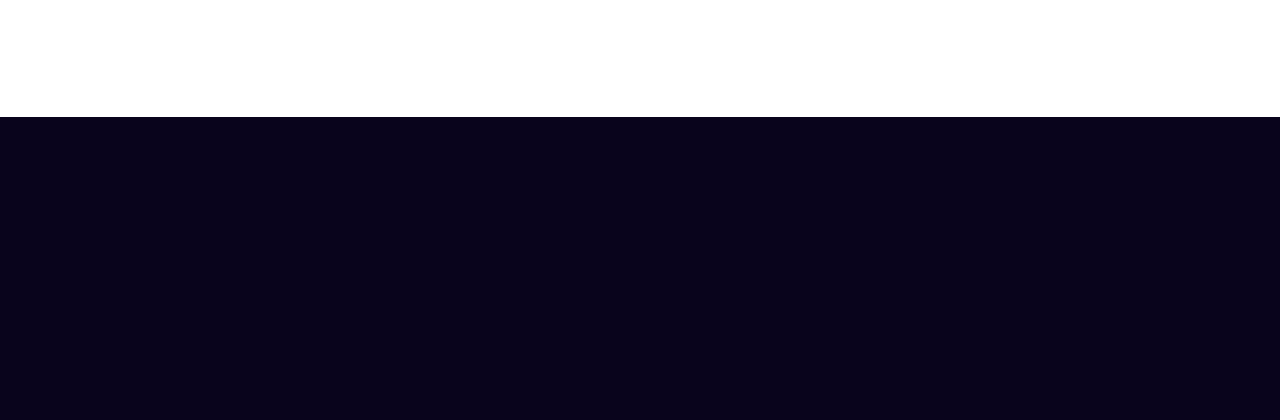
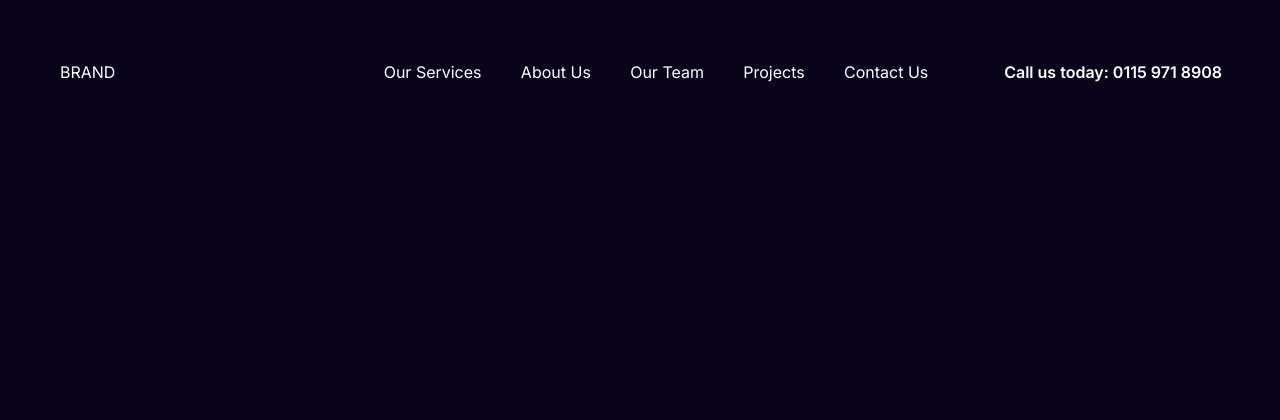
Before and after one commit to LewisCM14/point_construction, a Django app: page / in a window 1280 px wide. Shown: the top 420 px of the page. Run offline with Django 3.2, Linux system fonts and the light colour scheme.

Commit message:
add desktop header boilerplate

```diff
--- /dev/null
+++ b/static/css/desktop-header.css
@@ -0,0 +1,31 @@
+.main-header-inner {
+    padding-top: 60px;
+}
+
+.main-nav {
+    display: inline;
+}
+
+.main-nav li {
+    display: inline;
+}
+
+.brand-container {
+    padding-left: 60px;
+}
+
+.contact-container {
+    text-align: right;
+    padding-right: 58px;
+}
+
+.main-nav-link {
+    font-size: 16px;
+    line-height: 19px;
+    font-weight: 400;
+    color: #ffffff;
+}
+
+.main-nav-link:hover {
+    color: #FFED00;
+}
--- a/static/css/header.css
+++ b/static/css/header.css
@@ -10,4 +10,8 @@
     header {
         height: 844px;
     }
+
+    .main-header-outer {
+        height: 52px;
+    }
 }
--- a/static/css/hero.css
+++ b/static/css/hero.css
@@ -29,10 +29,6 @@
 }
 
 @media screen and (max-width: 767px) {
-    .main-header-outer {
-        height: 52px;
-    }
-
     .hero-outer {
         height: 792px;
         padding-top: 287px;
--- /dev/null
+++ b/templates/includes/desktop-header.html
@@ -0,0 +1,61 @@
+{% load static %} {% block extra_css %}
+<link rel="stylesheet" href="{% static 'css/header.css' %}" />
+<link rel="stylesheet" href="{% static 'css/desktop-header.css' %}" />
+{% endblock %}
+
+<div class="container-fluid white-text">
+    <div class="row">
+        <div class="col-3 brand-container">
+            <p>BRAND</p>
+        </div>
+        <div class="col-6 nav-container">
+            <nav>
+                <ul class="main-nav d-flex justify-content-around">
+                    <li>
+                        <a
+                            href="#"
+                            aria-label="navigate to our services page"
+                            class="main-nav-link"
+                            >Our Services</a
+                        >
+                    </li>
+                    <li>
+                        <a
+                            href="#"
+                            aria-label="navigate to our about us page"
+                            class="main-nav-link"
+                            >About Us</a
+                        >
+                    </li>
+                    <li>
+                        <a
+                            href="#"
+                            aria-label="navigate to our team page"
+                            class="main-nav-link"
+                            >Our Team</a
+                        >
+                    </li>
+                    <li>
+                        <a
+                            href="#"
+                            aria-label="navigate to our projects page"
+                            class="main-nav-link"
+                            >Projects</a
+                        >
+                    </li>
+                    <li>
+                        <a
+                            href="#"
+                            aria-label="navigate to our contact page"
+                            class="main-nav-link"
+                            >Contact Us</a
+                        >
+                    </li>
+                </ul>
+            </nav>
+        </div>
+        <div class="col-3 contact-container">
+            <p class="fw-600">Call us today: 0115 971 8908</p>
+        </div>
+    </div>
+</div>
--- a/templates/includes/header.html
+++ b/templates/includes/header.html
@@ -1,15 +1,15 @@
-{% load static %}
-
-{% block extra_css %}
-    <link rel="stylesheet" href="{% static 'css/header.css' %}">
-    <link rel="stylesheet" href="{% static 'css/hero.css' %}">
+{% load static %} {% block extra_css %}
+<link rel="stylesheet" href="{% static 'css/header.css' %}" />
+<link rel="stylesheet" href="{% static 'css/hero.css' %}" />
 {% endblock %}
 
 <header class="bg-navy">
     <!-- Main Navigation -->
-    <section class="main-header-outer bg-white">
+    <section class="main-header-outer">
         <div class="main-header-inner">
-
+            <!-- Desktop Header -->
+            {% include 'includes/desktop-header.html' %}
+            <!-- Mobile Header -->
         </div>
     </section>
     <!-- Hero Section -->
@@ -19,7 +19,12 @@
             <p class="bottom-text">making a difference to communities</p>
         </div>
         <div class="products-link-container d-flex justify-content-center">
-            <a href="#" aria-label="see our range of products" class="products-link white-text fw-400">SEE OUR PRODUCTS</a>
+            <a
+                href="#"
+                aria-label="see our range of products"
+                class="products-link white-text fw-400"
+                >SEE OUR PRODUCTS</a
+            >
         </div>
     </section>
 </header>
```
